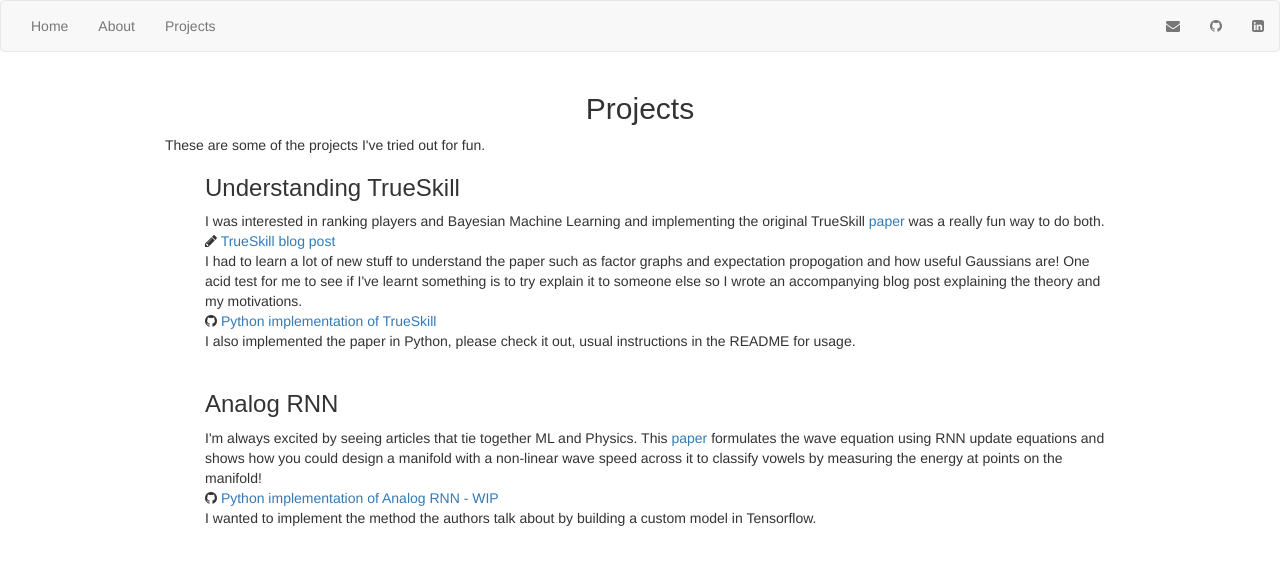
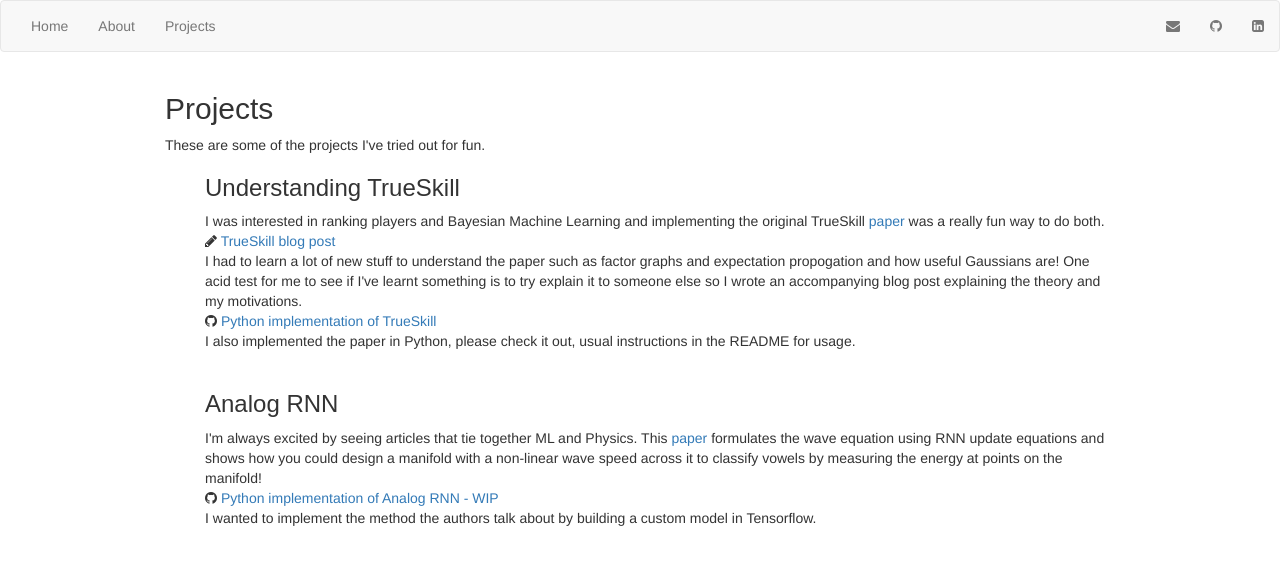
Before and after one commit to Nush395/Nush395.github.io, a Jekyll site: the page built from projects/index.html, in a window 1280 px wide. Shown: the top 565 px of the page. Built offline with Jekyll 4.4.1, drawn with Linux system fonts in a browser that asks for light colours.

```diff
--- a/projects/index.html
+++ b/projects/index.html
@@ -3,7 +3,7 @@
 title: Projects
 ---
 <div style="margin:0px 150px 0px 150px;">
-	<h2 style="text-align: center;">{{ page.title }}</h2>
+	<h2>{{ page.title }}</h2>
 	<p>
 		These are some of the projects I've tried out for fun.
 	</p>
```
